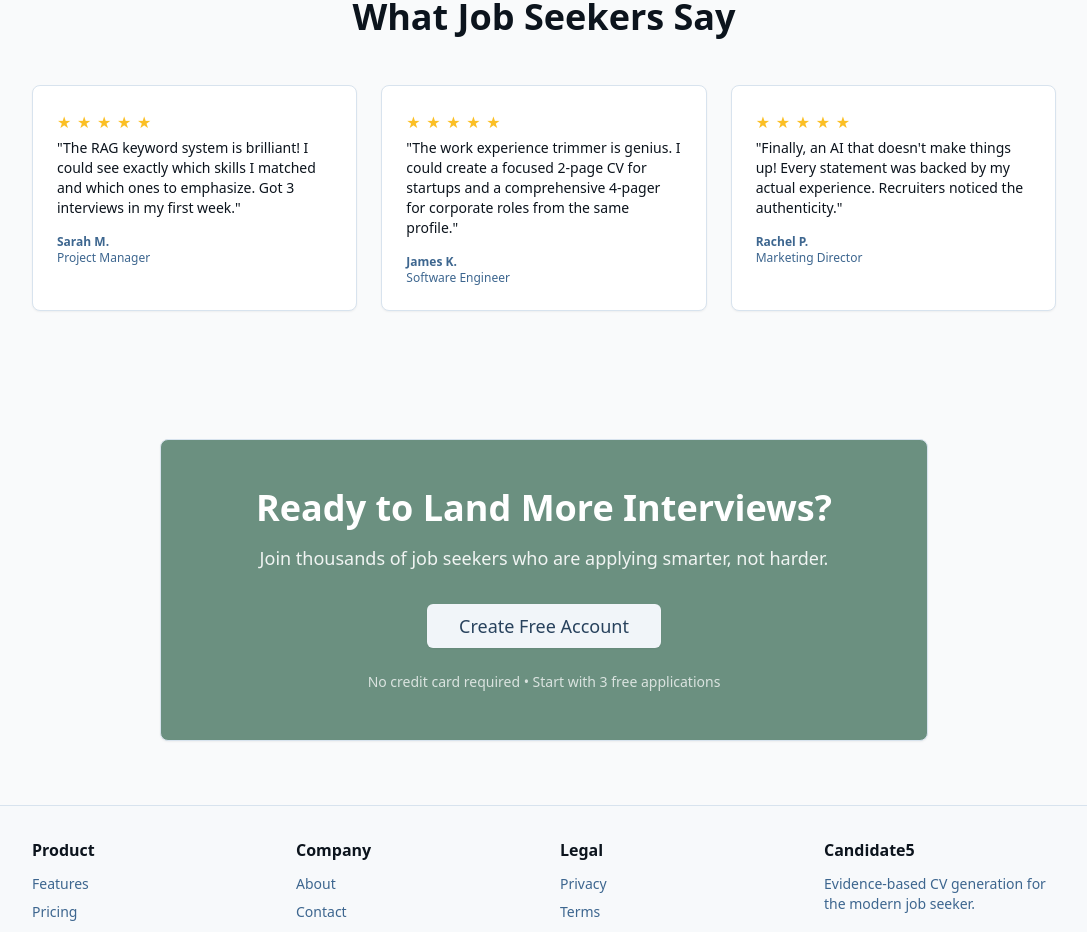
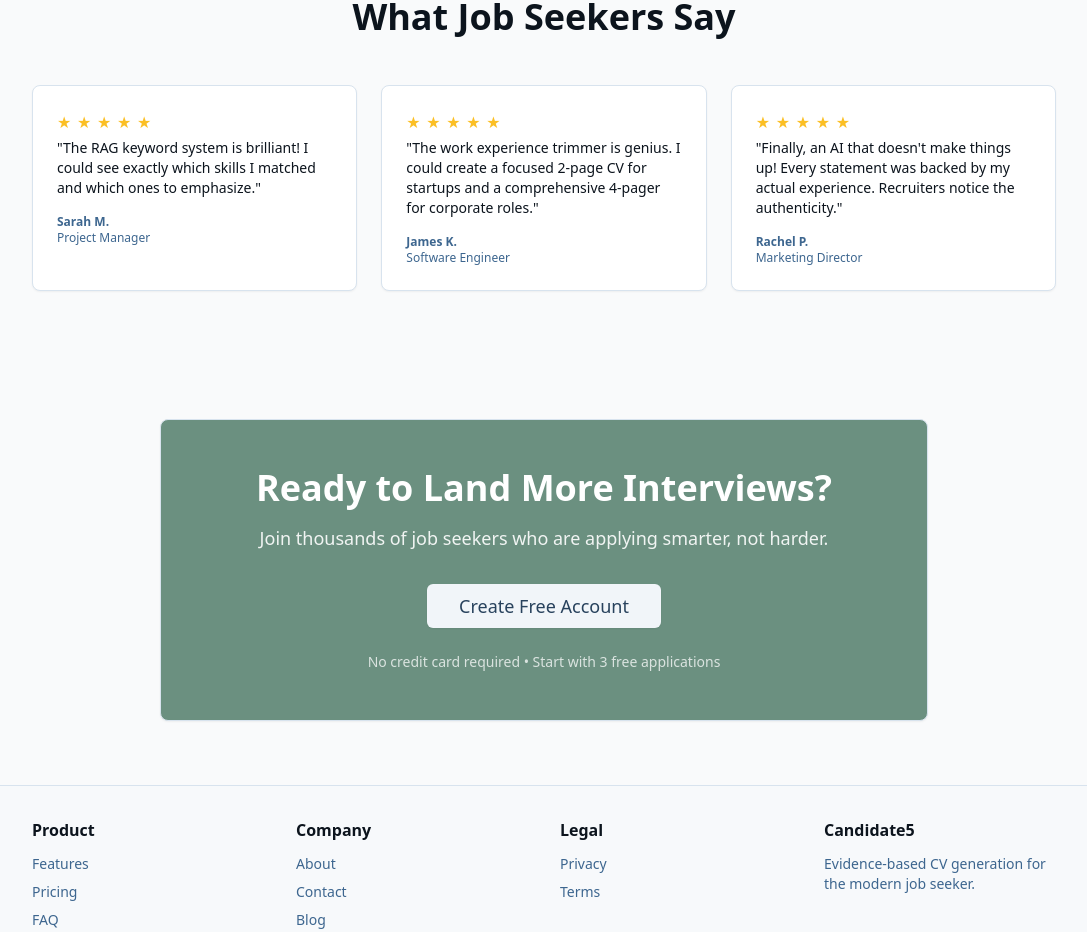
Before and after one commit to Kunle123/C5Frontend, a React (Vite) app in the folder frontend/: page /landing-alternate in a window 1280 px wide. Shown: the part 7720-8652 px from the top of the page, without its empty margins (96-1183 px from the left). Built offline with nearby package versions, Linux system fonts and the light colour scheme; no server answers.

Commit message:
fix: update testimonials - remove interview claim, trim James K quote, change noticed to notice for Rachel P

```diff
--- a/frontend/src/pages/LandingAlternate.tsx
+++ b/frontend/src/pages/LandingAlternate.tsx
@@ -845,7 +845,7 @@ const LandingAlternate = () => {
                   ))}
                 </div>
                 <p className="text-sm mb-4">
-                  "The RAG keyword system is brilliant! I could see exactly which skills I matched and which ones to emphasize. Got 3 interviews in my first week."
+                  "The RAG keyword system is brilliant! I could see exactly which skills I matched and which ones to emphasize."
                 </p>
                 <div className="text-xs text-muted-foreground">
                   <div className="font-semibold">Sarah M.</div>
@@ -862,7 +862,7 @@ const LandingAlternate = () => {
                   ))}
                 </div>
                 <p className="text-sm mb-4">
-                  "The work experience trimmer is genius. I could create a focused 2-page CV for startups and a comprehensive 4-pager for corporate roles from the same profile."
+                  "The work experience trimmer is genius. I could create a focused 2-page CV for startups and a comprehensive 4-pager for corporate roles."
                 </p>
                 <div className="text-xs text-muted-foreground">
                   <div className="font-semibold">James K.</div>
@@ -879,7 +879,7 @@ const LandingAlternate = () => {
                   ))}
                 </div>
                 <p className="text-sm mb-4">
-                  "Finally, an AI that doesn't make things up! Every statement was backed by my actual experience. Recruiters noticed the authenticity."
+                  "Finally, an AI that doesn't make things up! Every statement was backed by my actual experience. Recruiters notice the authenticity."
                 </p>
                 <div className="text-xs text-muted-foreground">
                   <div className="font-semibold">Rachel P.</div>
```
